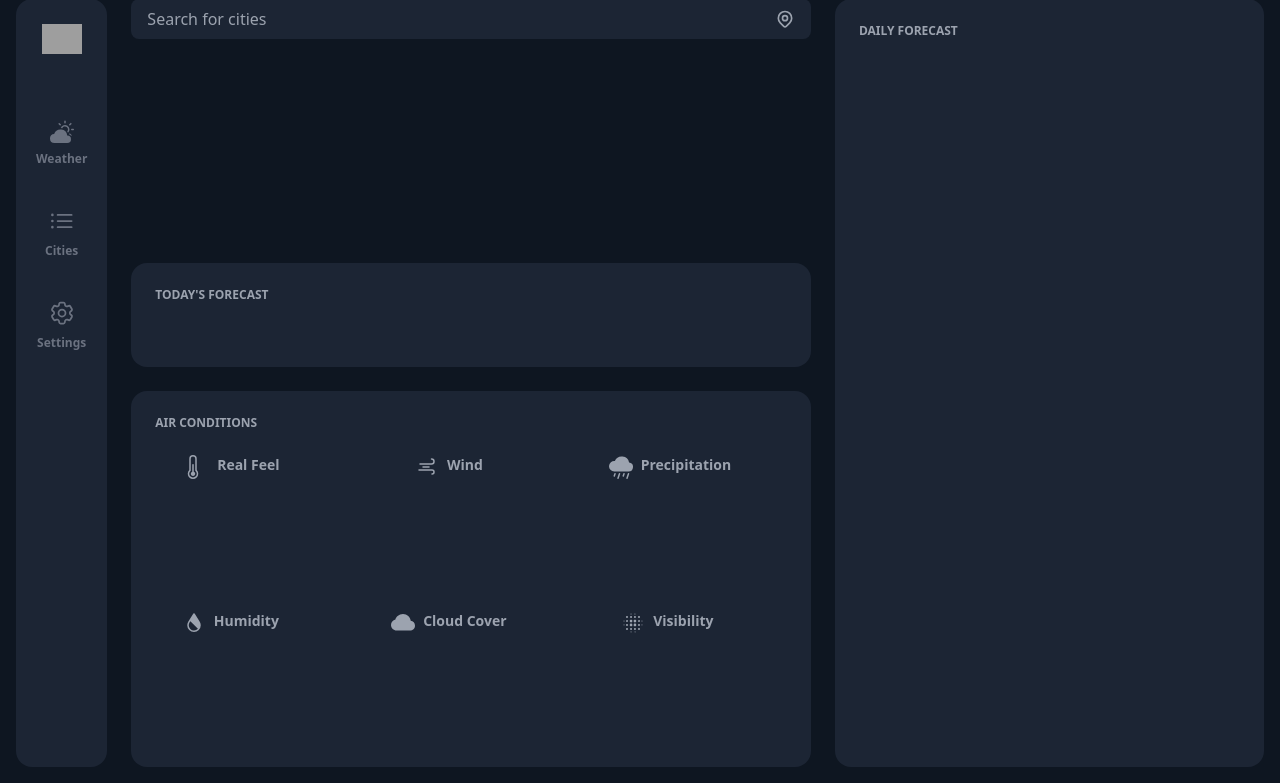
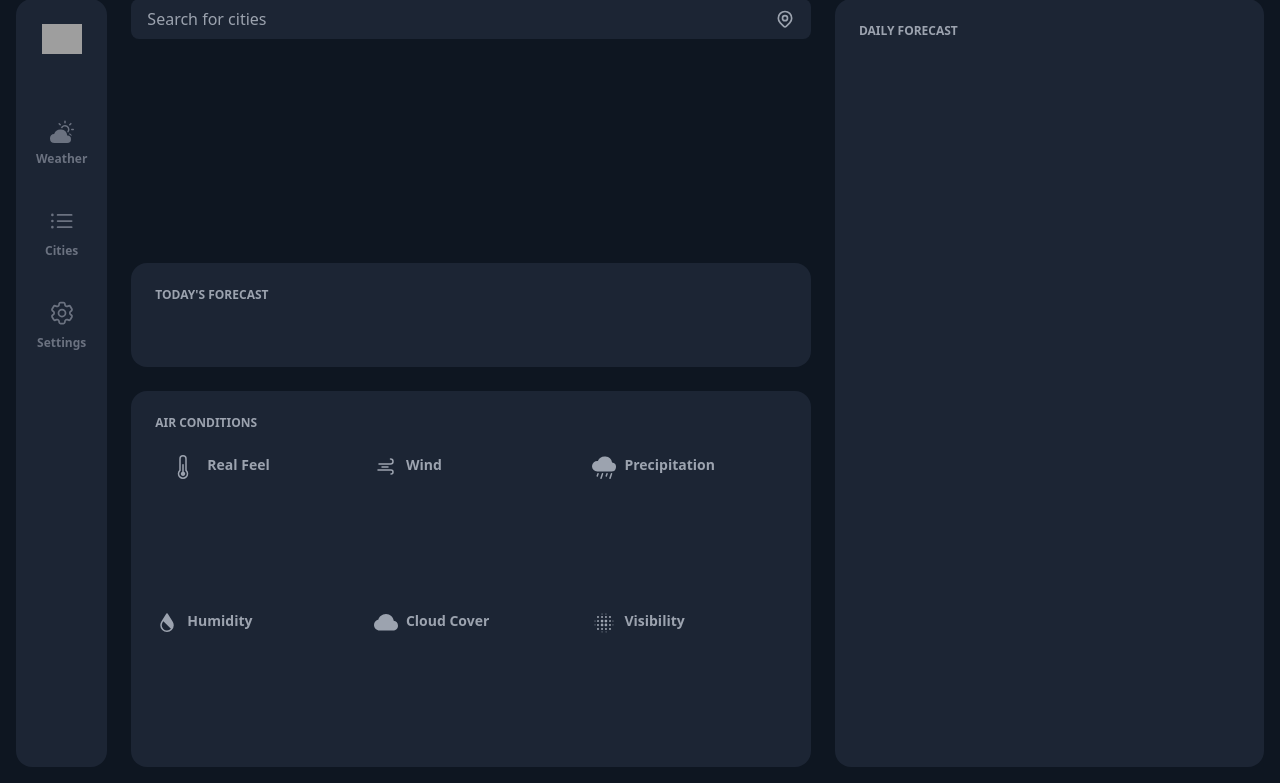
Before and after one commit to mntando/Weather-App, a Flask app: template templates/index.html in a window 1280 px wide. Shown: the part 17-800 px from the top of the page. Run offline with Flask 3, Linux system fonts and the light colour scheme; the template is opened without the code that fills it, so the values that code supplies are empty; parts of the project's set-up code (start-up, migrations or seed data) failed here and were passed over; some libraries are stand-ins or nearby versions; grey boxes are pictures that could not be loaded.

Commit message:
Refactor air conditions layout for improved responsiveness and alignment

```diff
--- a/templates/index.html
+++ b/templates/index.html
@@ -94,7 +94,7 @@ Weather50
 
   <div class="flex flex-col flex-1 min-h-0 overflow-y-hidden" data-simplebar>
     <div class="grid lg:first:pl-0 lg:last:pr-0 grid-cols-2 gap-6 lg:flex lg:flex-nowrap lg:flex-1 lg:items-stretch font-semibold py-6 lg:py-6 lg:px-6 tall-grid">
-      <div class="flex flex-row gap-3 lg:justify-center lg:flex-1 lg:min-w-[150px] lg:px-4">
+      <div class="flex flex-row gap-3 lg:flex-1 lg:min-w-[150px] lg:px-4">
         <svg class="size-6" xmlns="http://www.w3.org/2000/svg" fill="currentColor" viewBox="0 0 16 16">
           <path d="M9.5 12.5a1.5 1.5 0 1 1-2-1.415V6.5a.5.5 0 0 1 1 0v4.585a1.5 1.5 0 0 1 1 1.415"/>
           <path d="M5.5 2.5a2.5 2.5 0 0 1 5 0v7.55a3.5 3.5 0 1 1-5 0zM8 1a1.5 1.5 0 0 0-1.5 1.5v7.987l-.167.15a2.5 2.5 0 1 0 3.333 0l-.166-.15V2.5A1.5 1.5 0 0 0 8 1"/>
@@ -105,7 +105,7 @@ Weather50
         </div>
       </div>
 
-      <div class="flex flex-row gap-2 lg:justify-center flex-1 min-w-[150px]">
+      <div class="flex flex-row gap-2 flex-1 min-w-[150px]">
         <svg class="size-6" viewBox="0 0 24 24" fill="none" xmlns="http://www.w3.org/2000/svg" stroke="currentColor" stroke-width="1.5" stroke-linecap="round" stroke-linejoin="round">
           <g stroke-width="0"></g><g stroke-linecap="round" stroke-linejoin="round"></g><g id="SVGRepo_iconCarrier"> <path d="M8 12H14M5 9H16.5C17.8807 9 19 7.88071 19 6.5C19 5.11929 17.8807 4 16.5 4M4 15H17C18.1046 15 19 15.8954 19 17C19 18.1046 18.1046 19 17 19"></path></g>
         </svg>
@@ -115,7 +115,7 @@ Weather50
         </div>
       </div>
 
-      <div class="flex flex-row gap-2 lg:justify-center flex-1 min-w-[155px]">
+      <div class="flex flex-row gap-2 flex-1 min-w-[155px]">
         <svg class="size-6" xmlns="http://www.w3.org/2000/svg" fill="currentColor" viewBox="0 0 16 16">
           <path d="M4.158 12.025a.5.5 0 0 1 .316.633l-.5 1.5a.5.5 0 1 1-.948-.316l.5-1.5a.5.5 0 0 1 .632-.317m3 0a.5.5 0 0 1 .316.633l-1 3a.5.5 0 1 1-.948-.316l1-3a.5.5 0 0 1 .632-.317m3 0a.5.5 0 0 1 .316.633l-.5 1.5a.5.5 0 1 1-.948-.316l.5-1.5a.5.5 0 0 1 .632-.317m3 0a.5.5 0 0 1 .316.633l-1 3a.5.5 0 1 1-.948-.316l1-3a.5.5 0 0 1 .632-.317m.247-6.998a5.001 5.001 0 0 0-9.499-1.004A3.5 3.5 0 1 0 3.5 11H13a3 3 0 0 0 .405-5.973"/>
         </svg>
@@ -125,7 +125,7 @@ Weather50
         </div>
       </div>
 
-      <div class="flex flex-row gap-2 lg:justify-center flex-1 min-w-[150px]">
+      <div class="flex flex-row gap-2 flex-1 min-w-[150px]">
         <svg class="size-6" xmlns="http://www.w3.org/2000/svg" viewBox="0 0 16 16">
           <path fill="currentColor" d="M11.73805 6.9966 8.4236 1.71825a0.52 0.52 0 0 0 -0.8472 0L4.24705 7.0222A4.99305 4.99305 0 0 0 3.5 9.5a4.5 4.5 0 0 0 9 0 5.0316 5.0316 0 0 0 -0.76195 -2.5034ZM8 13.00025a3.50445 3.50445 0 0 1 -3.5 -3.5 3.989 3.989 0 0 1 0.60915 -1.9719l0.4675 -0.7444 5.0369 5.0366A3.4886 3.4886 0 0 1 8 13.00025Z" fill="#000000" stroke-width="0.5"></path>
         </svg>
@@ -135,7 +135,7 @@ Weather50
         </div>
       </div>
 
-      <div class="flex flex-row gap-2 lg:justify-center flex-1 min-w-[150px]">
+      <div class="flex flex-row gap-2 flex-1 min-w-[150px]">
         <svg class="size-6" xmlns="http://www.w3.org/2000/svg" fill="currentColor" viewBox="0 0 16 16">
           <path d="M4.406 3.342A5.53 5.53 0 0 1 8 2c2.69 0 4.923 2 5.166 4.579C14.758 6.804 16 8.137 16 9.773 16 11.569 14.502 13 12.687 13H3.781C1.708 13 0 11.366 0 9.318c0-1.763 1.266-3.223 2.942-3.593.143-.863.698-1.723 1.464-2.383"/>
         </svg>
@@ -145,7 +145,7 @@ Weather50
         </div>
       </div>
 
-      <div class="flex flex-row gap-2 lg:justify-center flex-1 min-w-[150px]">
+      <div class="flex flex-row gap-2 flex-1 min-w-[150px]">
         <svg class="size-6" xmlns="http://www.w3.org/2000/svg" fill="none" viewBox="0 0 24 24">
           <path fill="currentColor" d="M3.025 14.475c-0.15 0 -0.275 -0.05 -0.375 -0.15 -0.1 -0.1 -0.15 -0.225 -0.15 -0.375s0.05 -0.275 0.15 -0.375c0.1 -0.1 0.225 -0.15 0.375 -0.15s0.275 0.05 0.375 0.15c0.1 0.1 0.15 0.225 0.15 0.375s-0.05 0.275 -0.15 0.375c-0.1 0.1 -0.225 0.15 -0.375 0.15Zm0 -3.9c-0.15 0 -0.275 -0.05 -0.375 -0.15 -0.1 -0.1 -0.15 -0.225 -0.15 -0.375s0.05 -0.275 0.15 -0.375c0.1 -0.1 0.225 -0.15 0.375 -0.15s0.275 0.05 0.375 0.15c0.1 0.1 0.15 0.225 0.15 0.375s-0.05 0.275 -0.15 0.375c-0.1 0.1 -0.225 0.15 -0.375 0.15Zm2.97775 8.375c-0.2685 0 -0.4944 -0.09075 -0.67775 -0.27225 -0.18335 -0.18165 -0.275 -0.40665 -0.275 -0.675 0 -0.2685 0.09075 -0.4944 0.27225 -0.67775 0.18165 -0.18335 0.40665 -0.275 0.675 -0.275 0.2685 0 0.4944
           0.09075 0.67775 0.27225 0.18335 0.18165 0.275 0.40665 0.275 0.675 0 0.2685 -0.09075 0.4944 -0.27225 0.67775 -0.18165 0.18335 -0.40665 0.275 -0.675 0.275Zm0 -4.05c-0.2685 0 -0.4944 -0.09075 -0.67775 -0.27225 -0.18335 -0.18165 -0.275 -0.40665 -0.275 -0.675 0 -0.2685 0.09075 -0.4944 0.27225 -0.67775 0.18165 -0.18335 0.40665 -0.275 0.675 -0.275 0.2685 0 0.4944 0.09075 0.67775 0.27225 0.18335 0.18165 0.275 0.40665 0.275 0.675 0 0.2685 -0.09075 0.4944 -0.27225 0.67775 -0.18165 0.18335 -0.40665 0.275 -0.675 0.275Zm0 -3.9c-0.2685 0 -0.4944 -0.09075 -0.67775 -0.27225 -0.18335 -0.18165 -0.275 -0.40665 -0.275 -0.675 0 -0.2685 0.09075 -0.4944 0.27225 -0.67775 0.18165 -0.18335 0.40665 -0.275 0.675 -0.275 0.2685 0 0.4944 0.09075 0.67775 0.27225 0.18335 0.18165 0.275
```
